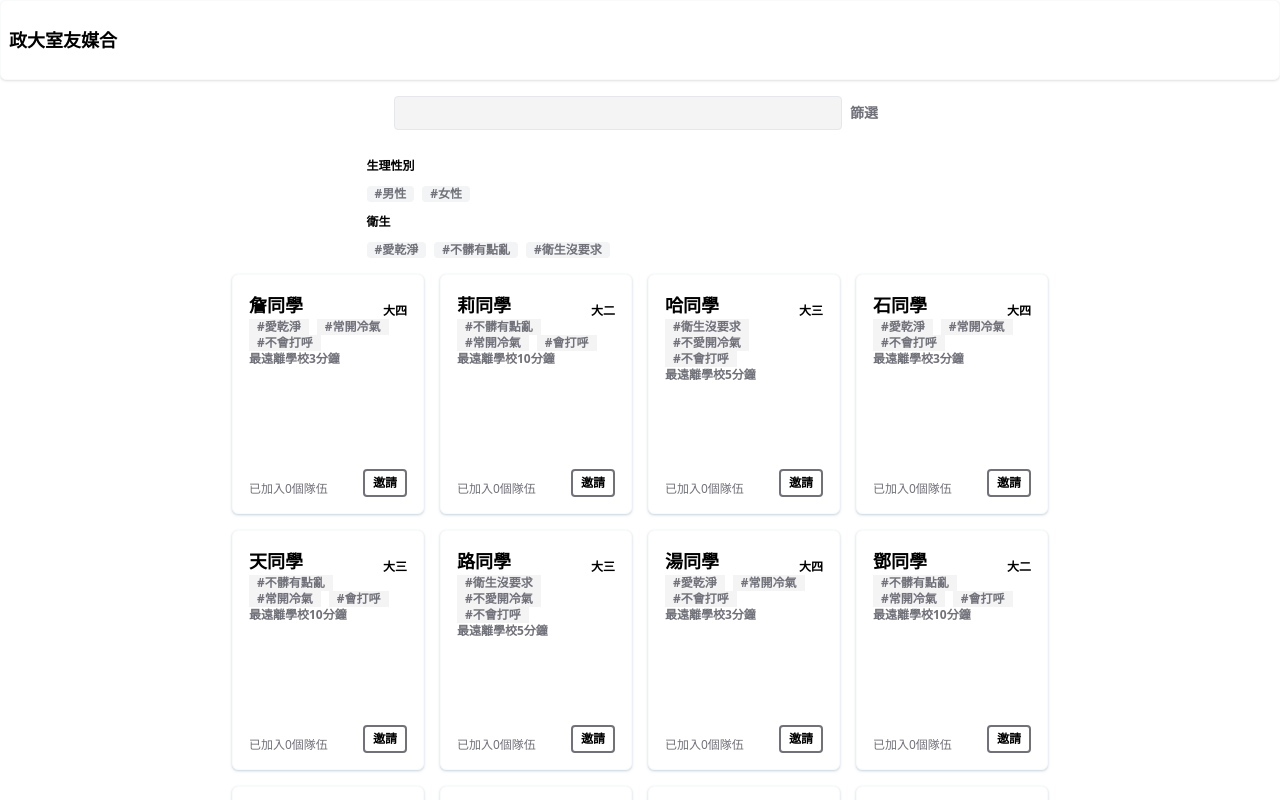
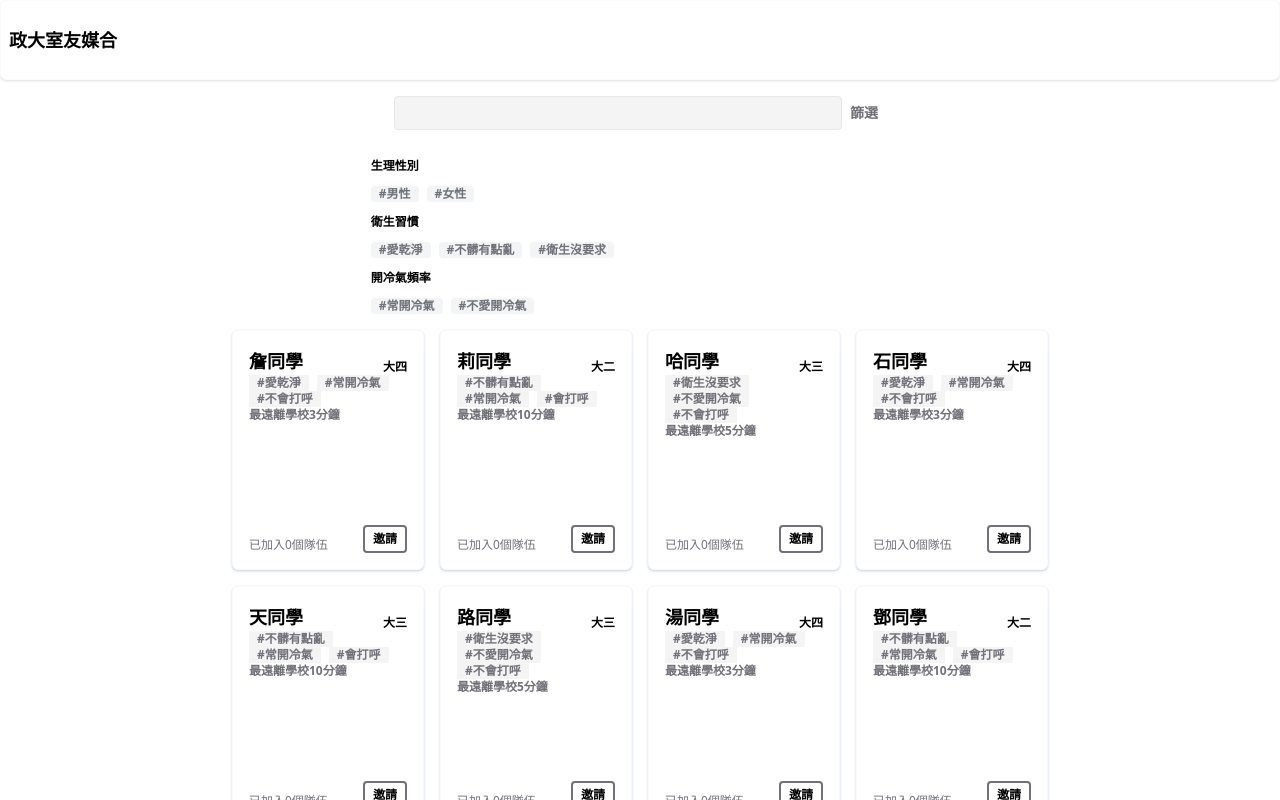
Before and after one commit to z15r7/dorm, a Vue app in the folder frontend/: page / in a window 1280 px wide. Both pictures are taken after a click on the button "篩選". Shown: the top 800 px of the page. Built offline with nearby package versions, Linux system fonts and the light colour scheme.

Commit message:
加上開冷氣頻率的篩選功能

```diff
--- a/frontend/src/components/Header.vue
+++ b/frontend/src/components/Header.vue
@@ -10,35 +10,49 @@
             </div>
         </div>
         <div class="flex justify-center my-4" v-if="showFilters">
-                <div class="flex flex-wrap place-items-center pr-32">
+                <div class="flex flex-wrap place-items-center pl-32">
                     <p class="text-xs font-bold flex-col">生理性別</p>
                     <div class="my-5"></div>
                     <div class="w-full"></div>
                     <div class="my-0"></div>
                     <button @click="filterByGender('男')"
                     :style="{ backgroundColor: genderFilter === '男' ? '#7dd3fc' : '#f3f4f6' }"
-                    class="text-xs font-bold text-zinc-500 pr-2 bg-gray-100 rounded px-2 py-0 focus:bg-sky-300">#男性</button>
+                    class="text-xs font-bold text-zinc-500 pr-2 bg-gray-100 rounded px-2 py-0 ">#男性</button>
                     <span class="mx-1"></span>
                     <button @click="filterByGender('女')"
                     :style="{ backgroundColor: genderFilter === '女' ? '#7dd3fc' : '#f3f4f6' }"
-                    class="text-xs font-bold text-zinc-500 pr-2 bg-gray-100 rounded px-2 py-0 focus:bg-sky-300">#女性</button>
+                    class="text-xs font-bold text-zinc-500 pr-2 bg-gray-100 rounded px-2 py-0">#女性</button>
                     <div class="w-full"></div>
-                    <div class="flex flex-wrap place-items-center">
-                    <p class="text-xs font-bold flex-col">衛生</p>
+                    <div class="flex flex-wrap items-center">
+                        <p class="text-xs font-bold flex-col">衛生習慣</p>
                         <div class="my-5"></div>
                         <div class="w-full"></div>
                         <div class="my-0"></div>
                         <button @click="filterByHygiene('愛乾淨')"
                         :style="{ backgroundColor: hygieneFilter === '愛乾淨' ? '#fcd34d' : '#f3f4f6' }"
-                    class="text-xs font-bold text-zinc-500 pr-2 bg-gray-100 rounded px-2 py-0 focus:bg-amber-300">#愛乾淨</button>
+                        class="text-xs font-bold text-zinc-500 pr-2 bg-gray-100 rounded px-2 py-0 ">#愛乾淨</button>
                         <span class="mx-1"></span>
                         <button @click="filterByHygiene('不髒有點亂')"
                         :style="{ backgroundColor: hygieneFilter === '不髒有點亂' ? '#fcd34d' : '#f3f4f6' }"
-                    class="text-xs font-bold text-zinc-500 pr-2 bg-gray-100 rounded px-2 py-0 focus:bg-amber-300">#不髒有點亂</button>
+                        class="text-xs font-bold text-zinc-500 pr-2 bg-gray-100 rounded px-2 py-0 ">#不髒有點亂</button>
                         <span class="mx-1"></span>
                         <button @click="filterByHygiene('衛生沒要求')"
                         :style="{ backgroundColor: hygieneFilter === '衛生沒要求' ? '#fcd34d' : '#f3f4f6' }"
-                    class="text-xs font-bold text-zinc-500 pr-2 bg-gray-100 rounded px-2 py-0 focus:bg-amber-300">#衛生沒要求</button>
+                        class="text-xs font-bold text-zinc-500 pr-2 bg-gray-100 rounded px-2 py-0 ">#衛生沒要求</button>
+                    </div>
+                    <div class="w-full"></div>
+                    <div class="flex flex-wrap items-center">
+                        <p class="text-xs font-bold flex-col">開冷氣頻率</p>
+                        <div class="my-5"></div>
+                        <div class="w-full"></div>
+                        <div class="my-0"></div>
+                        <button @click="filterByAir('常開冷氣')"
+                        :style="{ backgroundColor: airFilter === '常開冷氣' ? '#7dd3fc' : '#f3f4f6' }"
+                        class="text-xs font-bold text-zinc-500 pr-2 bg-gray-100 rounded px-2 py-0 ">#常開冷氣</button>
+                        <span class="mx-1"></span>
+                        <button @click="filterByAir('不愛開冷氣')"
+                        :style="{ backgroundColor: airFilter === '不愛開冷氣' ? '#7dd3fc' : '#f3f4f6' }"
+                        class="text-xs font-bold text-zinc-500 pr-2 bg-gray-100 rounded px-2 py-0 ">#不愛開冷氣</button>
                   </div>
                 </div>
 
@@ -64,13 +78,13 @@ import Person from './Person.vue';
         title: '政大室友媒合',
         people: [
             { name: '詹', department: '大四', hygiene: '愛乾淨', air: '常開冷氣', sleep: '不會打呼', distance: '3', gender: "男", team: 0 },
-            { name: '莉', department: '大二', hygiene: '不髒有點亂', air: '常開冷氣', sleep: '會打呼',  distance: '10', gender: "女", team: 0},
+            { name: '莉', department: '大二', hygiene: '不髒有點亂', air: '常開冷氣', sleep: '會打呼', distance: '10', gender: "女", team: 0},
             { name: '哈', department: '大三', hygiene: '衛生沒要求', air: '不愛開冷氣', sleep: '不會打呼', distance: '5', gender: "男", team: 0},
             { name: '石', department: '大四', hygiene: '愛乾淨', air: '常開冷氣', sleep: '不會打呼', distance: '3', gender: "男", team: 0 },
             { name: '天', department: '大三', hygiene: '不髒有點亂', air: '常開冷氣', sleep: '會打呼',  distance: '10', gender: "女", team: 0},
             { name: '路', department: '大三', hygiene: '衛生沒要求', air: '不愛開冷氣', sleep: '不會打呼', distance: '5', gender: "男", team: 0},
             { name: '湯', department: '大四', hygiene: '愛乾淨', air: '常開冷氣', sleep: '不會打呼', distance: '3', gender: "男", team: 0 },
-            { name: '鄧', department: '大二', hygiene: '不髒有點亂', air: '常開冷氣', sleep: '會打呼',  distance: '10', gender: "女", team: 0},
+            { name: '鄧', department: '大二', hygiene: '不髒有點亂', air: '常開冷氣', sleep: '會打呼', distance: '10', gender: "女", team: 0},
             { name: '珍', department: '大三', hygiene: '衛生沒要求', air: '不愛開冷氣', sleep: '不會打呼', distance: '5', gender: "男", team: 0},
             { name: '衛', department: '大四', hygiene: '愛乾淨', air: '常開冷氣', sleep: '不會打呼', distance: '3', gender: "男", team: 0 },
             { name: '妙', department: '大二', hygiene: '不髒有點亂', air: '常開冷氣', sleep: '會打呼',  distance: '10', gender: "女", team: 0},
@@ -81,6 +95,7 @@ import Person from './Person.vue';
         isFiltered: false,
         genderFilter: false,
         hygieneFilter: false,
+        airFilter: false,
     };
   },
   computed: {
@@ -93,11 +108,14 @@ import Person from './Person.vue';
       if (this.hygieneFilter) {
         filteredPeople = filteredPeople.filter(person => person.hygiene === this.hygieneFilter);
       }
+      if (this.airFilter) {
+        filteredPeople = filteredPeople.filter(person => person.air === this.airFilter);
+      }
 
       return filteredPeople;
     },
     isFiltered() {
-        return this.genderFilter || this.hygieneFilter;
+        return this.genderFilter || this.hygieneFilter || this.airFilter;
     }
   },
   methods: {
@@ -117,6 +135,13 @@ import Person from './Person.vue';
 
       }
     },
+    filterByAir(air) {
+      if (this.airFilter === air) {
+        this.airFilter = null;
+      } else {
+        this.airFilter = air;
+      }
+    },
   },
   components: {Person},
 };
```
Lines whose indentation alone changed are shown as unchanged.
